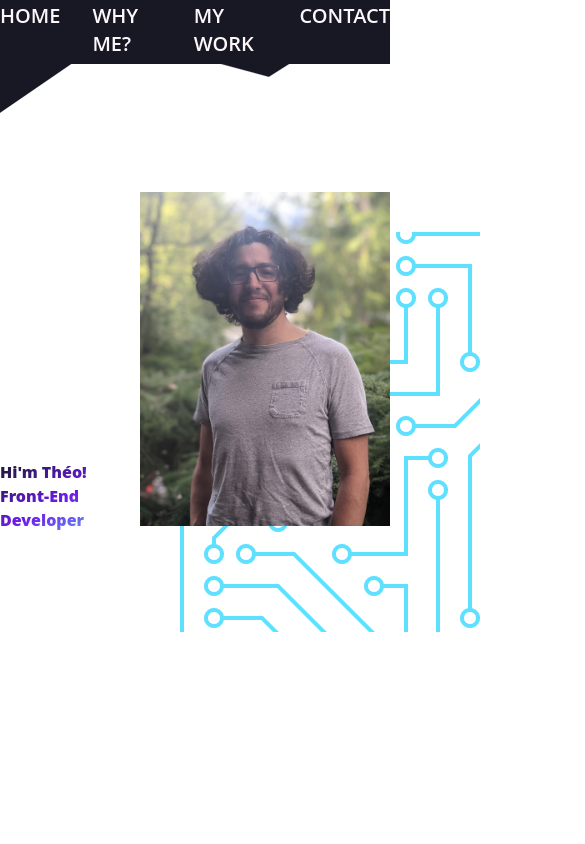
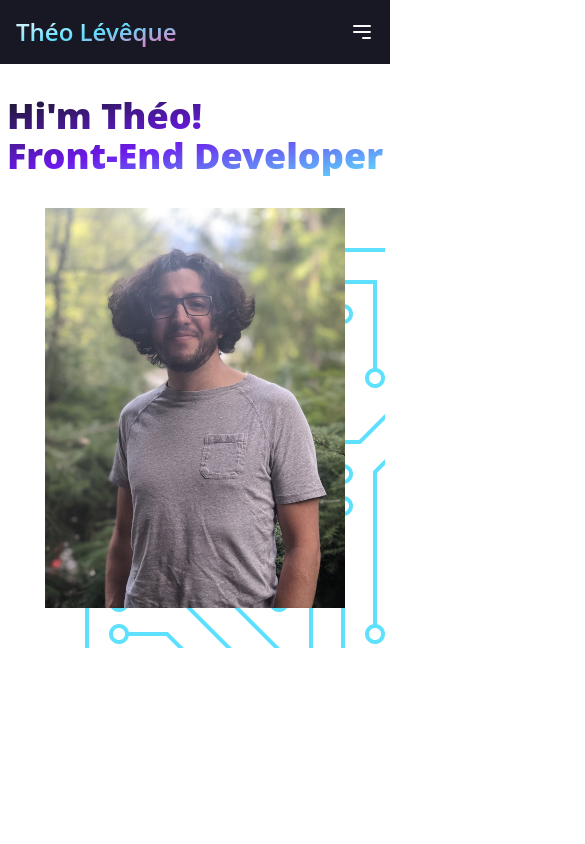
Before and after one commit to theolvq/daawa-portfolio, a Next.js app: page / in a window 390 px wide. Shown: the top 844 px of the page, 585 px wide, since content can reach past the window. Built offline with nearby package versions, Linux system fonts and the light colour scheme.

Commit message:
added basic responsiveness to layout

```diff
--- a/components/Hero.tsx
+++ b/components/Hero.tsx
@@ -8,18 +8,18 @@ interface HeroProps {
   handleScroll: WheelEventHandler<HTMLElement>;
 }
 
-const Home: React.FC<HeroProps> = ({ handleScroll }) => {
+const Hero: React.FC<HeroProps> = ({ handleScroll }) => {
   return (
     <>
       <HeroBackground />
       <section
-        id="top"
+        id="hero"
         onWheel={handleScroll}
-        className="max-w-6xl min-h-screen mx-auto py-32"
+        className=" max-w-6xl min-h-screen mx-auto lg:py-32 py-8"
       >
-        <div className="flex justify-between items-end">
+        <div className="flex flex-col justify-between items-center gap-8 lg:flex-row lg:items-end">
           <div>
-            <h1 className=" bg-gradient-to-br from-black to-cyan via-purple text-transparent bg-clip-text">
+            <h1 className="bg-gradient-to-br from-black to-cyan via-purple text-transparent bg-clip-text">
               Hi&#39;m Théo!
               <br /> Front-End Developer
             </h1>
@@ -34,4 +34,4 @@ const Home: React.FC<HeroProps> = ({ handleScroll }) => {
   );
 };
 
-export default Home;
+export default Hero;
--- a/components/HeroBackground.tsx
+++ b/components/HeroBackground.tsx
@@ -2,7 +2,7 @@ import React from "react";
 
 const HeroBackground = () => {
   return (
-    <div className="absolute top-0 left-0 -z-10">
+    <div className="absolute top-0 left-0 -z-10 hidden lg:block">
       <svg
         className="w-screen "
         viewBox="0 0 1924 556"
--- /dev/null
+++ b/components/MyWork.tsx
@@ -0,0 +1,11 @@
+import React from "react";
+
+const MyWork = () => {
+  return (
+    <section>
+      <h2>My Work</h2>
+    </section>
+  );
+};
+
+export default MyWork;
--- a/components/NavBar.tsx
+++ b/components/NavBar.tsx
@@ -1,38 +1,39 @@
-import React from "react";
+import React, { useState } from "react";
 
 interface NavBarProps {
   scrollTarget: string;
 }
 
 const NavBar: React.FC<NavBarProps> = ({ scrollTarget }) => {
+  const [showNav, setShowNav] = useState(false);
   return (
     <header className="sticky z-50 top-0 left-0  bg-black text-white h-16">
-      <div className="flex items-center justify-between h-full max-w-6xl mx-auto">
-        <h4 className="absolute hidden md:block bg-gradient-to-br from-white to-pink via-cyan bg-clip-text text-transparent ">
+      <div className="flex items-center justify-between h-full max-w-6xl mx-auto px-4">
+        <h4 className="lg:absolute bg-gradient-to-br from-white to-pink via-cyan bg-clip-text text-transparent ">
           <span>Théo</span> <span className="">Lévêque</span>
         </h4>
-        <nav className="mx-auto">
+        <nav className="mx-auto hidden lg:block">
           <ul className="flex gap-8 font-semibold uppercase text-xl">
             <li
               className={`nav-items ${
-                scrollTarget === "top" && "border-opacity-100"
+                scrollTarget === "hero" && "border-opacity-100"
               }`}
             >
-              <a href="#top">Home</a>
+              <a href="#hero">Home</a>
             </li>
             <li
               className={`nav-items ${
-                scrollTarget === "about" && "border-opacity-100"
+                scrollTarget === "why-me" && "border-opacity-100"
               }`}
             >
-              <a href="#about">Why Me?</a>
+              <a href="#why-me">Why Me?</a>
             </li>
             <li
               className={`nav-items ${
-                scrollTarget === "projects" && "border-opacity-100"
+                scrollTarget === "my-work" && "border-opacity-100"
               }`}
             >
-              <a href="#projects">My Work</a>
+              <a href="#my-work">My Work</a>
             </li>
             <li
               className={`nav-items ${
@@ -43,6 +44,39 @@ const NavBar: React.FC<NavBarProps> = ({ scrollTarget }) => {
             </li>
           </ul>
         </nav>
+        <button onClick={() => setShowNav((prev) => !prev)}>
+          {!showNav ? (
+            <svg
+              className="lg:hidden w-6 h-6"
+              fill="none"
+              stroke="currentColor"
+              viewBox="0 0 24 24"
+              xmlns="http://www.w3.org/2000/svg"
+            >
+              <path
+                strokeLinecap="round"
+                strokeLinejoin="round"
+                strokeWidth={2}
+                d="M4 6h16M4 12h16m-7 6h7"
+              />
+            </svg>
+          ) : (
+            <svg
+              className="lg:hidden w-6 h-6"
+              fill="none"
+              stroke="currentColor"
+              viewBox="0 0 24 24"
+              xmlns="http://www.w3.org/2000/svg"
+            >
+              <path
+                strokeLinecap="round"
+                strokeLinejoin="round"
+                strokeWidth={2}
+                d="M6 18L18 6M6 6l12 12"
+              />
+            </svg>
+          )}
+        </button>
       </div>
     </header>
   );
--- a/components/TechList.tsx
+++ b/components/TechList.tsx
@@ -4,7 +4,7 @@ import { logos } from "../lib/logos";
 
 const TechList = () => {
   return (
-    <div className="relative bottom-12 py-6 px-12 flex justify-center gap-4 bg-white max-w-max rounded-2xl shadow-lg">
+    <div className="relative mx-8 bottom-12 py-6 px-12 flex flex-wrap justify-center gap-4 bg-white max-w-max rounded-2xl shadow-lg">
       {logos.map((logo) => (
         <div
           key={logo.id}
--- a/components/WhyMe.tsx
+++ b/components/WhyMe.tsx
@@ -8,7 +8,7 @@ interface WhyMeProps {
 
 const WhyMe: React.FC<WhyMeProps> = ({ handleScroll }) => {
   return (
-    <section onWheel={handleScroll} id="about">
+    <section onWheel={handleScroll} id="why-me">
       <div className="bg-black text-white text-center py-16">
         <h2 className="uppercase py-16">Why Me?</h2>
         <WhyMeList />
--- a/components/WhyMeList.tsx
+++ b/components/WhyMeList.tsx
@@ -3,7 +3,7 @@ import React from "react";
 const WhyMeList = () => {
   return (
     <div className="mb-32">
-      <ul className="flex justify-center gap-16">
+      <ul className="flex flex-col lg:flex-row justify-center gap-16">
         <li>
           <svg
             xmlns="http://www.w3.org/2000/svg"
--- a/package.json
+++ b/package.json
@@ -9,6 +9,7 @@
     "lint": "next lint"
   },
   "dependencies": {
+    "@heroicons/react": "^1.0.5",
     "next": "11.1.2",
     "react": "17.0.2",
     "react-dom": "17.0.2"
--- a/styles/globals.css
+++ b/styles/globals.css
@@ -6,7 +6,7 @@
 
 @layer base {
   h1 {
-    @apply sm:text-4xl lg:text-6xl  font-extrabold;
+    @apply text-4xl lg:text-6xl  font-extrabold;
   }
 
   h2 {
```
Also changed, not shown: 1 other file (tests, documents, lock files or other folders).
